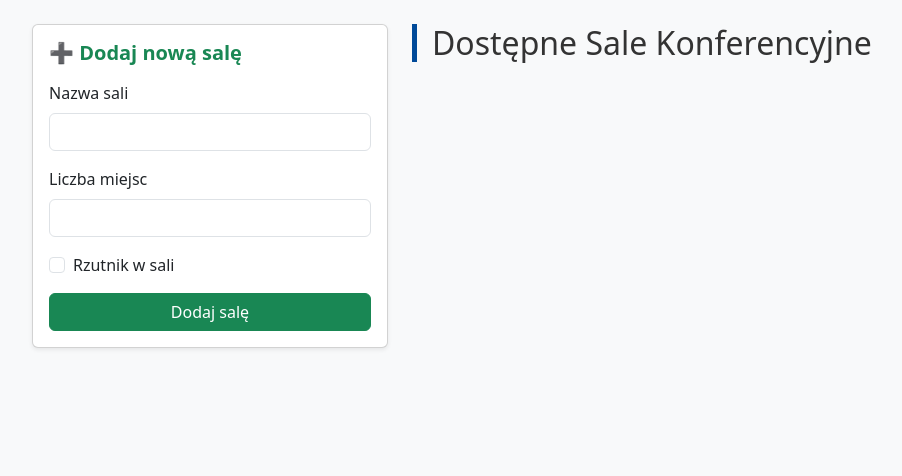
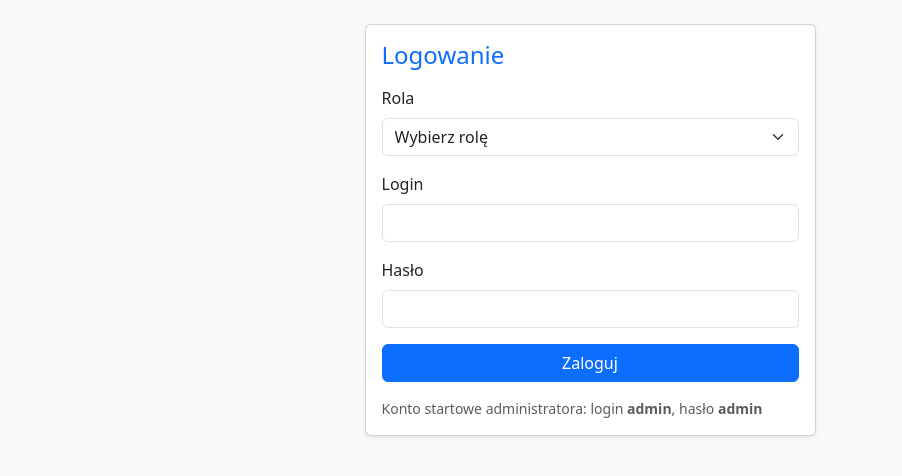
Before and after one commit to Marcin10H/Projekt-Zespo-owy---Hajduk-Go-ucki-Gaw-da, a Flask app: page / in a window 1280 px wide. Shown: the part 50-526 px from the top of the page, without its empty margins (50-952 px from the left). Run offline with Flask 3, Linux system fonts and the light colour scheme.

Commit message:
Dodanie logowania,podziału ról, panel admina

```diff
--- a/app.py
+++ b/app.py
@@ -1,11 +1,14 @@
-from flask import Flask, render_template, request, jsonify
+from functools import wraps
+from flask import Flask, render_template, request, jsonify, session, redirect, url_for
 from flask_sqlalchemy import SQLAlchemy
 
 app = Flask(__name__)
 
 app.config['SQLALCHEMY_DATABASE_URI'] = 'sqlite:///database.db'
 app.config['SQLALCHEMY_TRACK_MODIFICATIONS'] = False
+app.config['SECRET_KEY'] = 'projekt-zespolowy-secret-key'
 db = SQLAlchemy(app)
+
 
 class Room(db.Model):
     id = db.Column(db.Integer, primary_key=True)
@@ -13,10 +16,149 @@ class Room(db.Model):
     capacity = db.Column(db.Integer)
     has_projector = db.Column(db.Boolean, default=False)
 
+
+class User(db.Model):
+    id = db.Column(db.Integer, primary_key=True)
+    username = db.Column(db.String(80), nullable=False)
+    login = db.Column(db.String(50), nullable=False, unique=True)
+    password = db.Column(db.String(120), nullable=False)
+    role = db.Column(db.String(20), nullable=False)
+    must_change_password = db.Column(db.Boolean, default=False)
+
+
 with app.app_context():
     db.create_all()
+    admin_user = User.query.filter_by(login='admin').first()
+    if not admin_user:
+        admin_user = User(
+            username='Administrator',
+            login='admin',
+            password='admin',
+            role='admin',
+            must_change_password=False
+        )
+        db.session.add(admin_user)
+        db.session.commit()
+
+
+def login_required(view_func):
+    @wraps(view_func)
+    def wrapper(*args, **kwargs):
+        if 'user_id' not in session:
+            return redirect(url_for('login_page'))
+        return view_func(*args, **kwargs)
+
+    return wrapper
+
+
+def admin_required_api(view_func):
+    @wraps(view_func)
+    def wrapper(*args, **kwargs):
+        if session.get('role') != 'admin':
+            return jsonify({'error': 'Brak uprawnień. Tylko administrator ma dostęp.'}), 403
+        return view_func(*args, **kwargs)
+
+    return wrapper
+
+
+@app.route('/')
+def login_page():
+    if 'user_id' in session:
+        return redirect(url_for('panel'))
+    return render_template('login.html')
+
+
+@app.route('/login', methods=['POST'])
+def login():
+    login_value = request.form.get('login', '').strip()
+    password = request.form.get('password', '')
+    selected_role = request.form.get('role', '')
+
+    user = User.query.filter_by(login=login_value).first()
+    if not user or user.password != password:
+        return render_template('login.html', error='Niepoprawny login lub hasło.')
+
+    if user.role != selected_role:
+        return render_template('login.html', error='Wybrano niepoprawną rolę dla tego konta.')
+
+    session['user_id'] = user.id
+    session['username'] = user.username
+    session['login'] = user.login
+    session['role'] = user.role
+    session['must_change_password'] = user.must_change_password
+    return redirect(url_for('panel'))
+
+
+@app.route('/logout', methods=['POST'])
+@login_required
+def logout():
+    session.clear()
+    return redirect(url_for('login_page'))
+
+
+@app.route('/panel')
+@login_required
+def panel():
+    rooms = Room.query.all()
+    success = session.pop('success', None)
+    return render_template('index.html', rooms=rooms, success=success)
+
+
+@app.route('/users', methods=['POST'])
+@login_required
+def add_user():
+    if session.get('role') != 'admin':
+        return render_template('index.html', rooms=Room.query.all(), error='Tylko administrator może dodawać użytkowników.')
+
+    username = request.form.get('username', '').strip()
+    login_value = request.form.get('login', '').strip()
+    password = request.form.get('password', '')
+
+    if not username or not login_value or not password:
+        return render_template('index.html', rooms=Room.query.all(), error='Uzupełnij wszystkie pola użytkownika.')
+
+    existing_user = User.query.filter_by(login=login_value).first()
+    if existing_user:
+        return render_template('index.html', rooms=Room.query.all(), error='Użytkownik o takim loginie już istnieje.')
+
+    new_user = User(
+        username=username,
+        login=login_value,
+        password=password,
+        role='pracownik',
+        must_change_password=True
+    )
+    db.session.add(new_user)
+    db.session.commit()
+    session['success'] = f'Użytkownik {username} został dodany.'
+    return redirect(url_for('panel'))
+
+
+@app.route('/change-password', methods=['POST'])
+@login_required
+def change_password():
+    if session.get('role') != 'pracownik':
+        return redirect(url_for('panel'))
+
+    new_password = request.form.get('new_password', '').strip()
+    if not new_password:
+        return render_template('index.html', rooms=Room.query.all(), error='Nowe hasło nie może być puste.')
+
+    user = User.query.get(session['user_id'])
+    if not user:
+        session.clear()
+        return redirect(url_for('login_page'))
+
+    user.password = new_password
+    user.must_change_password = False
+    db.session.commit()
+    session['must_change_password'] = False
+    return render_template('index.html', rooms=Room.query.all(), success='Hasło zostało zmienione.')
+
 
 @app.route('/api/rooms', methods=['POST'])
+@login_required
+@admin_required_api
 def add_room():
     data = request.get_json()
     if not data or not data.get('name') or not data.get('capacity'):
@@ -40,7 +182,10 @@ def add_room():
         db.session.rollback()
         return jsonify({'error': f'Wystąpił błąd podczas zapisu: {str(e)}'}), 500
 
+
 @app.route('/api/rooms/<int:room_id>', methods=['DELETE'])
+@login_required
+@admin_required_api
 def delete_room(room_id):
     room = Room.query.get(room_id)
     if not room:
@@ -54,7 +199,10 @@ def delete_room(room_id):
         db.session.rollback()
         return jsonify({'error': f'Wystąpił błąd podczas usuwania: {str(e)}'}), 500
 
+
 @app.route('/api/rooms/<int:room_id>', methods=['PUT'])
+@login_required
+@admin_required_api
 def edit_room(room_id):
     room = Room.query.get(room_id)
     if not room:
@@ -82,10 +230,6 @@ def edit_room(room_id):
         db.session.rollback()
         return jsonify({'error': f'Błąd zapisu w bazie: {str(e)}'}), 500
 
-@app.route('/')
-def index():
-    rooms = Room.query.all()
-    return render_template('index.html', rooms=rooms)
 
 if __name__ == '__main__':
     app.run(debug=True)
--- a/static/js/script.js
+++ b/static/js/script.js
@@ -1,4 +1,6 @@
-document.getElementById('addRoomForm').addEventListener('submit', async function(event) {
+const addRoomForm = document.getElementById('addRoomForm');
+if (addRoomForm) {
+    addRoomForm.addEventListener('submit', async function(event) {
         event.preventDefault();
         const name = document.getElementById('roomName').value;
         const capacity = parseInt(document.getElementById('roomCapacity').value);
@@ -11,17 +13,30 @@ document.getElementById('addRoomForm').addEventListener('submit', async function
                 body: JSON.stringify({ name: name, capacity: capacity, has_projector: hasProjector })
             });
             const data = await response.json();
-        if (response.ok) { window.location.reload(); } else { alert('Błąd: ' + data.error); }
-    } catch (error) { alert('Wystąpił błąd podczas komunikacji z serwerem.'); }
+            if (response.ok) {
+                window.location.reload();
+            } else {
+                alert('Błąd: ' + data.error);
+            }
+        } catch (error) {
+            alert('Wystąpił błąd podczas komunikacji z serwerem.');
+        }
     });
+}
 
 async function deleteRoom(roomId) {
     if (!confirm('Czy na pewno chcesz usunąć tę salę?')) return;
     try {
         const response = await fetch(`/api/rooms/${roomId}`, { method: 'DELETE' });
         const data = await response.json();
-        if (response.ok) { window.location.reload(); } else { alert('Błąd: ' + data.error); }
-    } catch (error) { alert('Wystąpił błąd podczas komunikacji z serwerem.'); }
+        if (response.ok) {
+            window.location.reload();
+        } else {
+            alert('Błąd: ' + data.error);
+        }
+    } catch (error) {
+        alert('Wystąpił błąd podczas komunikacji z serwerem.');
+    }
 }
 
 let editModal;
@@ -41,7 +56,9 @@ function openEditModal(buttonElement) {
     editModal.show();
 }
 
-document.getElementById('editRoomForm').addEventListener('submit', async function(event) {
+const editRoomForm = document.getElementById('editRoomForm');
+if (editRoomForm) {
+    editRoomForm.addEventListener('submit', async function(event) {
         event.preventDefault();
         const id = document.getElementById('editRoomId').value;
         const name = document.getElementById('editRoomName').value;
@@ -65,3 +82,4 @@ document.getElementById('editRoomForm').addEventListener('submit', async functio
             alert('Wystąpił błąd podczas komunikacji z serwerem.');
         }
     });
+}
--- a/templates/index.html
+++ b/templates/index.html
@@ -9,15 +9,29 @@
 </head>
 <body class="bg-light">
     <nav class="navbar navbar-dark mb-4 custom-nav">
-        <div class="container">
+        <div class="container d-flex justify-content-between">
             <span class="navbar-brand mb-0 h1">System Zarządzania Rezerwacjami</span>
+            <div class="d-flex align-items-center gap-3 text-white">
+                <span>{{ session['username'] }} ({{ session['role'] }})</span>
+                <form method="POST" action="{{ url_for('logout') }}" class="m-0">
+                    <button type="submit" class="btn btn-sm btn-outline-light">Wyloguj</button>
+                </form>
+            </div>
         </div>
     </nav>
 
     <div class="container">
+        {% if error %}
+        <div class="alert alert-danger" role="alert">{{ error }}</div>
+        {% endif %}
+        {% if success %}
+        <div class="alert alert-success" role="alert">{{ success }}</div>
+        {% endif %}
+
         <div class="row">
+            {% if session['role'] == 'admin' %}
             <div class="col-md-4 mb-4">
-                <div class="card shadow-sm">
+                <div class="card shadow-sm mb-3">
                     <div class="card-body">
                         <h5 class="card-title text-success mb-3">➕ Dodaj nową salę</h5>
                         <form id="addRoomForm">
@@ -37,9 +51,49 @@
                         </form>
                     </div>
                 </div>
+
+                <div class="card shadow-sm">
+                    <div class="card-body">
+                        <h5 class="card-title text-primary mb-3">👤 Dodaj pracownika</h5>
+                        <form method="POST" action="{{ url_for('add_user') }}">
+                            <div class="mb-3">
+                                <label class="form-label">Nazwa użytkownika</label>
+                                <input type="text" class="form-control" name="username" required>
+                            </div>
+                            <div class="mb-3">
+                                <label class="form-label">Login</label>
+                                <input type="text" class="form-control" name="login" required>
+                            </div>
+                            <div class="mb-3">
+                                <label class="form-label">Hasło startowe</label>
+                                <input type="password" class="form-control" name="password" required>
+                            </div>
+                            <button type="submit" class="btn btn-primary w-100">Dodaj użytkownika</button>
+                        </form>
+                    </div>
+                </div>
             </div>
+            {% else %}
+            <div class="col-md-4 mb-4">
+                <div class="card shadow-sm">
+                    <div class="card-body">
+                        <h5 class="card-title text-primary mb-3">🔐 Zmień hasło</h5>
+                        {% if session.get('must_change_password') %}
+                        <p class="text-muted">To hasło jest startowe - ustaw teraz własne.</p>
+                        {% endif %}
+                        <form method="POST" action="{{ url_for('change_password') }}">
+                            <div class="mb-3">
+                                <label class="form-label">Nowe hasło</label>
+                                <input type="password" class="form-control" name="new_password" required>
+                            </div>
+                            <button type="submit" class="btn btn-primary w-100">Zapisz nowe hasło</button>
+                        </form>
+                    </div>
+                </div>
+            </div>
+            {% endif %}
 
-            <div class="col-md-8">
+            <div class="{{ 'col-md-8' if session['role'] == 'admin' else 'col-md-8' }}">
                 <h2 class="mb-4">Dostępne Sale Konferencyjne</h2>
                 <div class="row">
                     {% for room in rooms %}
@@ -53,6 +107,7 @@
                                 </p>
                                 <div class="mt-auto">
                                     <button class="btn btn-outline-primary w-100 mb-2">Zarezerwuj</button>
+                                    {% if session['role'] == 'admin' %}
                                     <button class="btn btn-outline-secondary w-100 mb-2"
                                         data-id="{{ room.id }}"
                                         data-name="{{ room.name }}"
@@ -60,6 +115,7 @@
                                         data-projector="{{ 'true' if room.has_projector else 'false' }}"
                                         onclick="openEditModal(this)">✏️ Edytuj</button>
                                     <button class="btn btn-outline-danger w-100" data-id="{{ room.id }}" onclick="deleteRoom(this.dataset.id)">🗑️ Usuń salę</button>
+                                    {% endif %}
                                 </div>
                             </div>
                         </div>
--- /dev/null
+++ b/templates/login.html
@@ -0,0 +1,52 @@
+<!DOCTYPE html>
+<html lang="pl">
+<head>
+    <meta charset="UTF-8">
+    <meta name="viewport" content="width=device-width, initial-scale=1.0">
+    <title>Logowanie - System Rezerwacji</title>
+    <link href="https://cdn.jsdelivr.net/npm/bootstrap@5.3.0/dist/css/bootstrap.min.css" rel="stylesheet">
+    <link rel="stylesheet" href="{{ url_for('static', filename='css/style.css') }}">
+</head>
+<body class="bg-light">
+    <nav class="navbar navbar-dark mb-4 custom-nav">
+        <div class="container">
+            <span class="navbar-brand mb-0 h1">System Zarządzania Rezerwacjami</span>
+        </div>
+    </nav>
+
+    <div class="container">
+        <div class="row justify-content-center">
+            <div class="col-md-5">
+                <div class="card shadow-sm">
+                    <div class="card-body">
+                        <h4 class="mb-3 text-primary">Logowanie</h4>
+                        {% if error %}
+                        <div class="alert alert-danger" role="alert">{{ error }}</div>
+                        {% endif %}
+                        <form method="POST" action="{{ url_for('login') }}">
+                            <div class="mb-3">
+                                <label class="form-label">Rola</label>
+                                <select class="form-select" name="role" required>
+                                    <option value="">Wybierz rolę</option>
+                                    <option value="pracownik">Pracownik</option>
+                                    <option value="admin">Administrator</option>
+                                </select>
+                            </div>
+                            <div class="mb-3">
+                                <label class="form-label">Login</label>
+                                <input type="text" class="form-control" name="login" required>
+                            </div>
+                            <div class="mb-3">
+                                <label class="form-label">Hasło</label>
+                                <input type="password" class="form-control" name="password" required>
+                            </div>
+                            <button type="submit" class="btn btn-primary w-100">Zaloguj</button>
+                        </form>
+                        <small class="text-muted d-block mt-3">Konto startowe administratora: login <b>admin</b>, hasło <b>admin</b></small>
+                    </div>
+                </div>
+            </div>
+        </div>
+    </div>
+</body>
+</html>
```
Also changed, not shown: init_db.py (deleted, +0 -10 lines), README.txt. Lines whose indentation alone changed are shown as unchanged.
